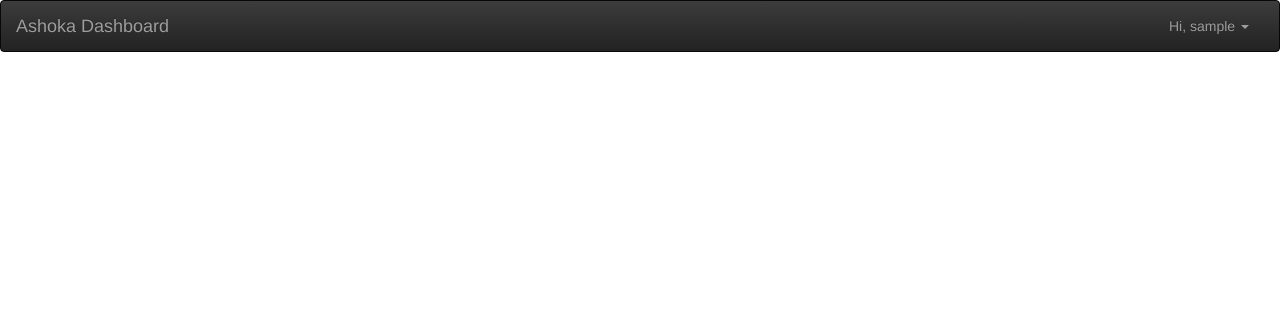
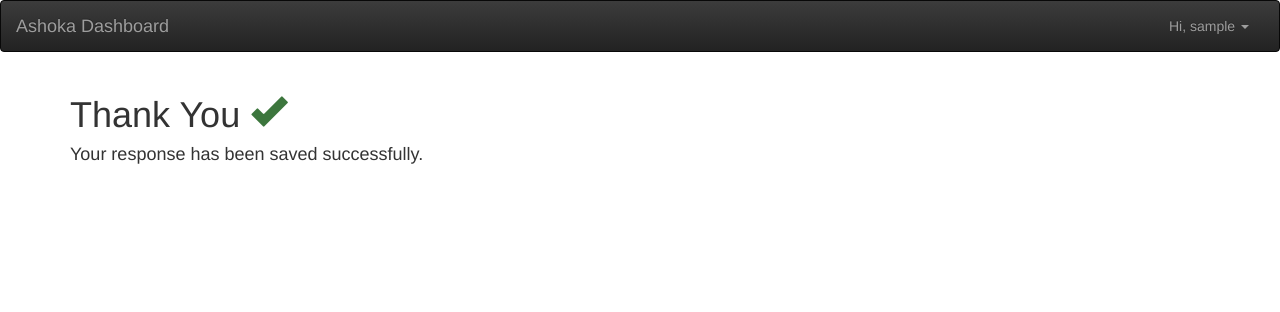
Before and after one commit to jarifibrahim/ashoka-dashboard, a Django app: template dashboard/templates/thank_you.html in a window 1280 px wide. Shown: the top 312 px of the page. Run offline with Django 3.2, Linux system fonts and the light colour scheme; the template is opened without the code that fills it, so the values that code supplies are empty; the visitor is signed in with stand-in values (Sample User, id 1); parts of the project's set-up code (start-up, migrations or seed data) failed here and were passed over; some libraries are stand-ins or nearby versions.

Commit message:
Optimize consultant/fellow survey response time
- Schedule request emails to be sent after 15 min
- Update thank you page

Fixes https://github.com/jarifibrahim/ashoka-dashboard/issues/2

```diff
--- a/dashboard/models.py
+++ b/dashboard/models.py
@@ -360,7 +360,7 @@ class FellowSurvey(models.Model):
                                  )
     comments = models.TextField("Any other comments?",
                                 blank=True)
-    other_help = models.TextField("Any other Ashoka should help with?",
+    other_help = models.TextField("Anything else Ashoka should help you with?",
                                   blank=True)
 
     def __str__(self):
--- a/dashboard/templates/dashboard_display.html
+++ b/dashboard/templates/dashboard_display.html
@@ -147,7 +147,7 @@
             <tr>
                 <td>Working document</td>
                 {% for document in working_document %}
-                    <td>{{ document }} </td>
+                    <td><a href="{{ document }}" target="_blank">{{ document }}</td>
                 {% endfor %}
             </tr>
             <tr>
--- a/dashboard/templates/survey_template.html
+++ b/dashboard/templates/survey_template.html
@@ -46,12 +46,11 @@
             {% csrf_token %}
             <table class="table">
                 {{ form.as_table }}
-
             </table>
             <div class="form-group">
                 <div class="col-sm-offset-4 col-sm-8">
-                    <button type="submit" class="btn btn-default">Submit Form
-                    </button>
+                    <button type="submit" class="btn btn-default">Submit Form</button>
+				    <span class="text-danger">It might take upto 15 seconds to submit the form.</span>
                 </div>
             </div>
         </form>
--- a/dashboard/templates/thank_you.html
+++ b/dashboard/templates/thank_you.html
@@ -1 +1,9 @@
 {% extends 'base.html' %}
+{% block content %}
+<div class="container">
+	<h1>Thank You
+		<span class="text-success glyphicon glyphicon-ok"></span>
+	</h1>
+	<h4>Your response has been saved successfully.</h4>
+</div>
+{% endblock %}
```
Also changed, not shown: dashboard/views.py (+13 -15 lines).
